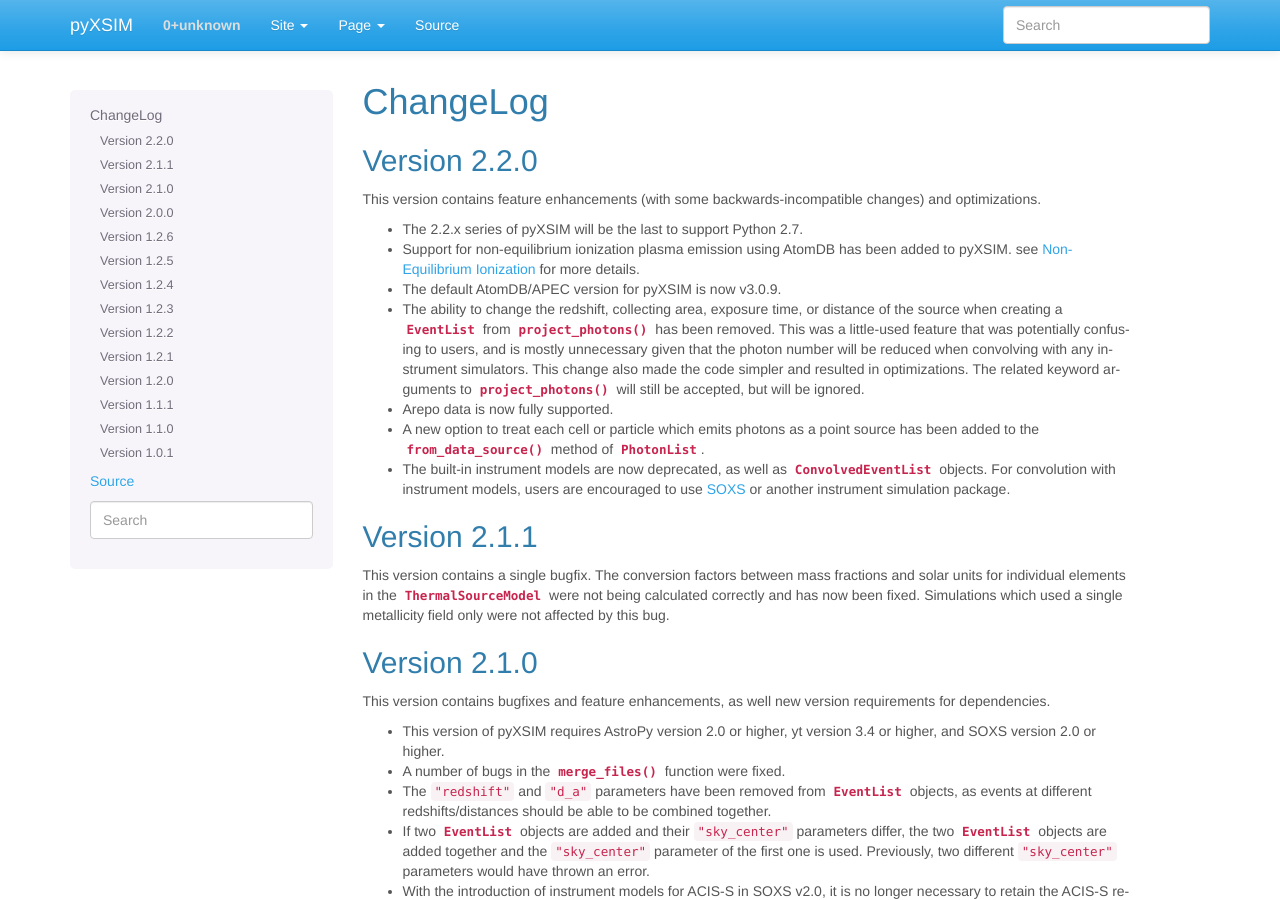
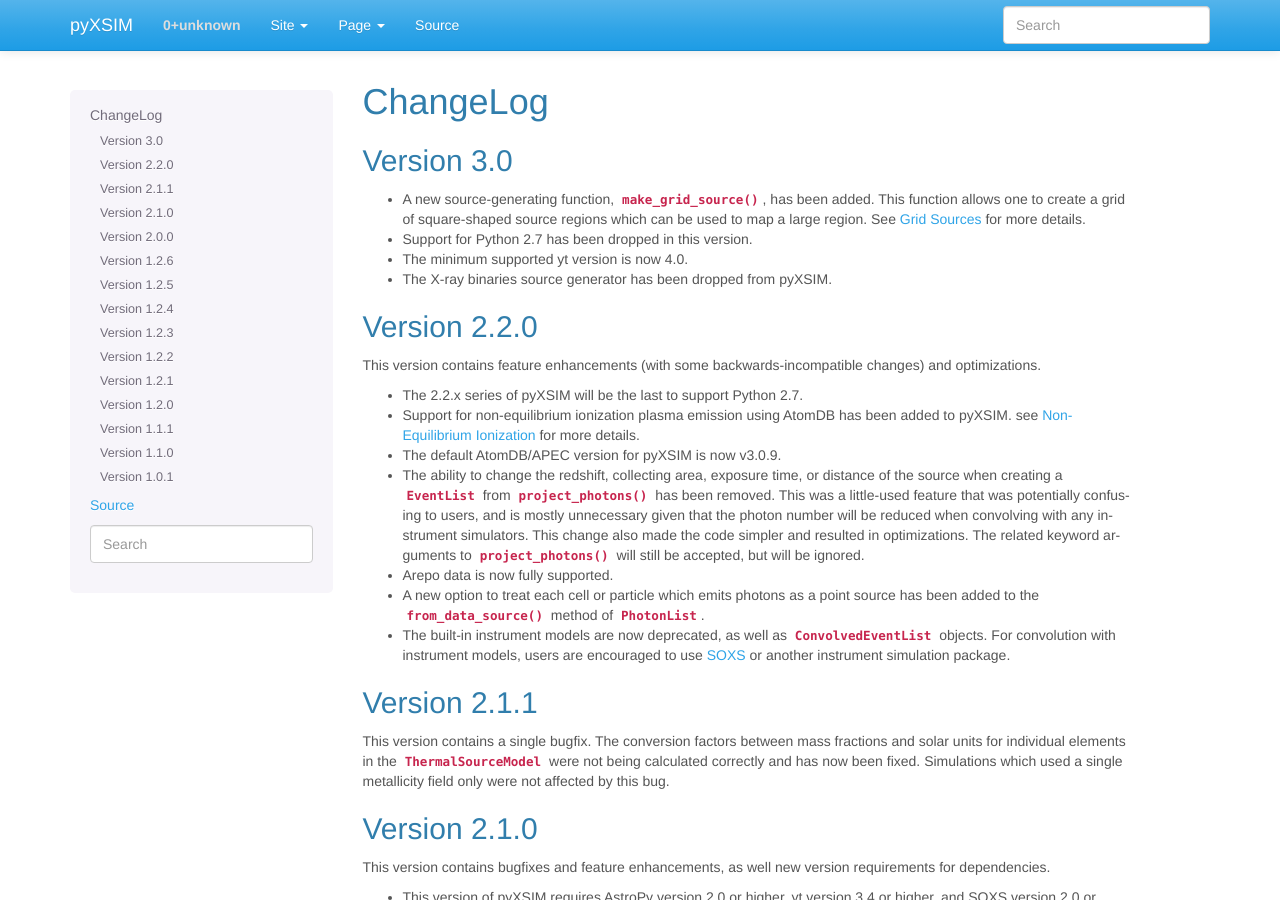
Before and after one commit to jzuhone/pyxsim, a Sphinx documentation site: the page built from doc/source/changelog.rst, in a window 1280 px wide and 900 px high. Built offline with Sphinx 7.4.7, drawn with Linux system fonts in a browser that asks for light colours.

Commit message:
Some documentation updates

```diff
--- a/doc/source/changelog.rst
+++ b/doc/source/changelog.rst
@@ -2,6 +2,18 @@
 
 ChangeLog
 =========
+
+Version 3.0
+-----------
+
+* A new source-generating function,
+  :func:`~pyxsim.source_generators.grid_source.make_grid_source`, has been
+  added. This function allows one to create a grid of square-shaped source
+  regions which can be used to map a large region. See :ref:`grid-source` for
+  more details.
+* Support for Python 2.7 has been dropped in this version.
+* The minimum supported yt version is now 4.0.
+* The X-ray binaries source generator has been dropped from pyXSIM.
 
 Version 2.2.0
 -------------
--- /dev/null
+++ b/doc/source/grid_source.rst
@@ -0,0 +1,4 @@
+.. _grid-source:
+
+Grid Sources
+============
--- a/doc/source/source_generators.rst
+++ b/doc/source/source_generators.rst
@@ -12,3 +12,4 @@ types of sources, which are documented in the following sections:
     point_sources
     background
     light_cone
+    grid_source
```
